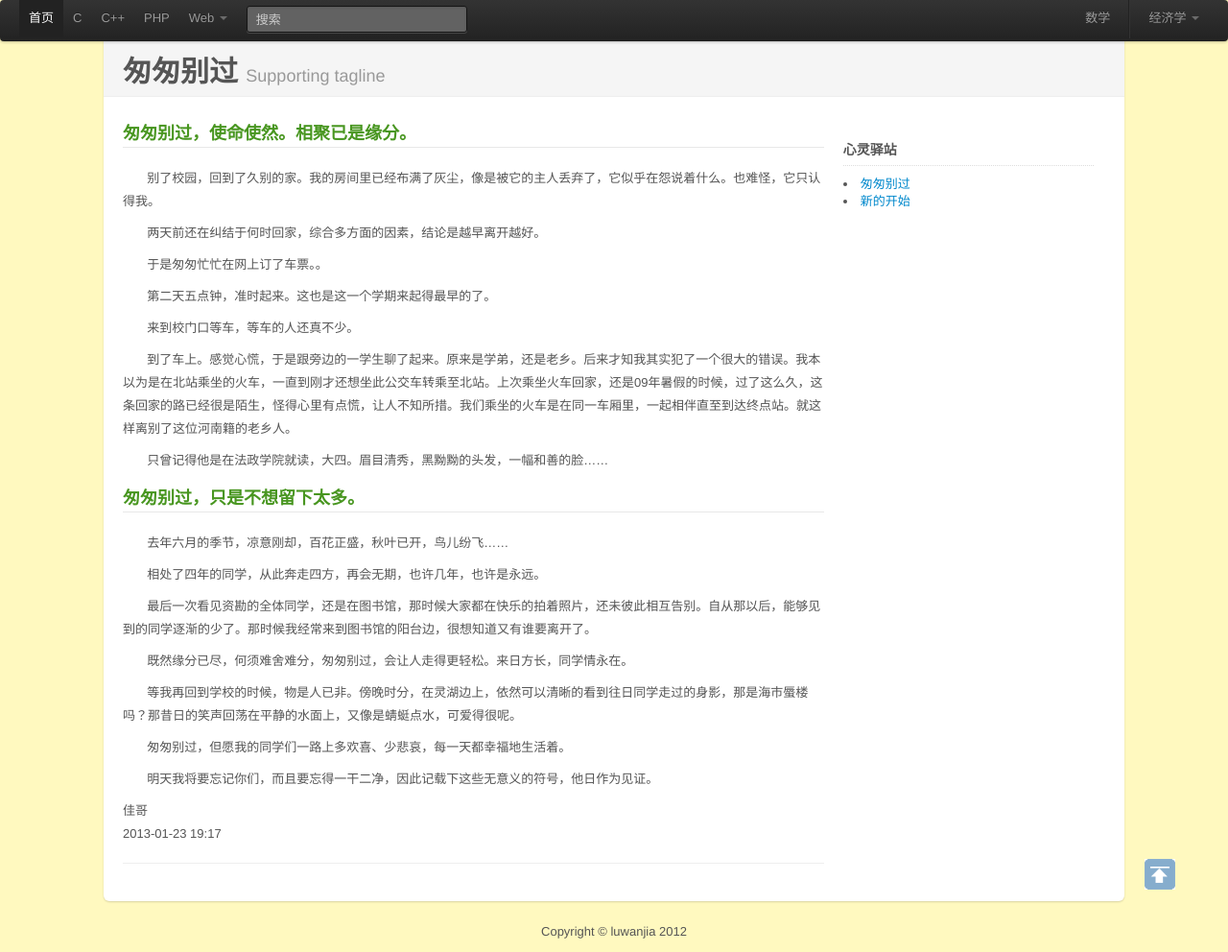
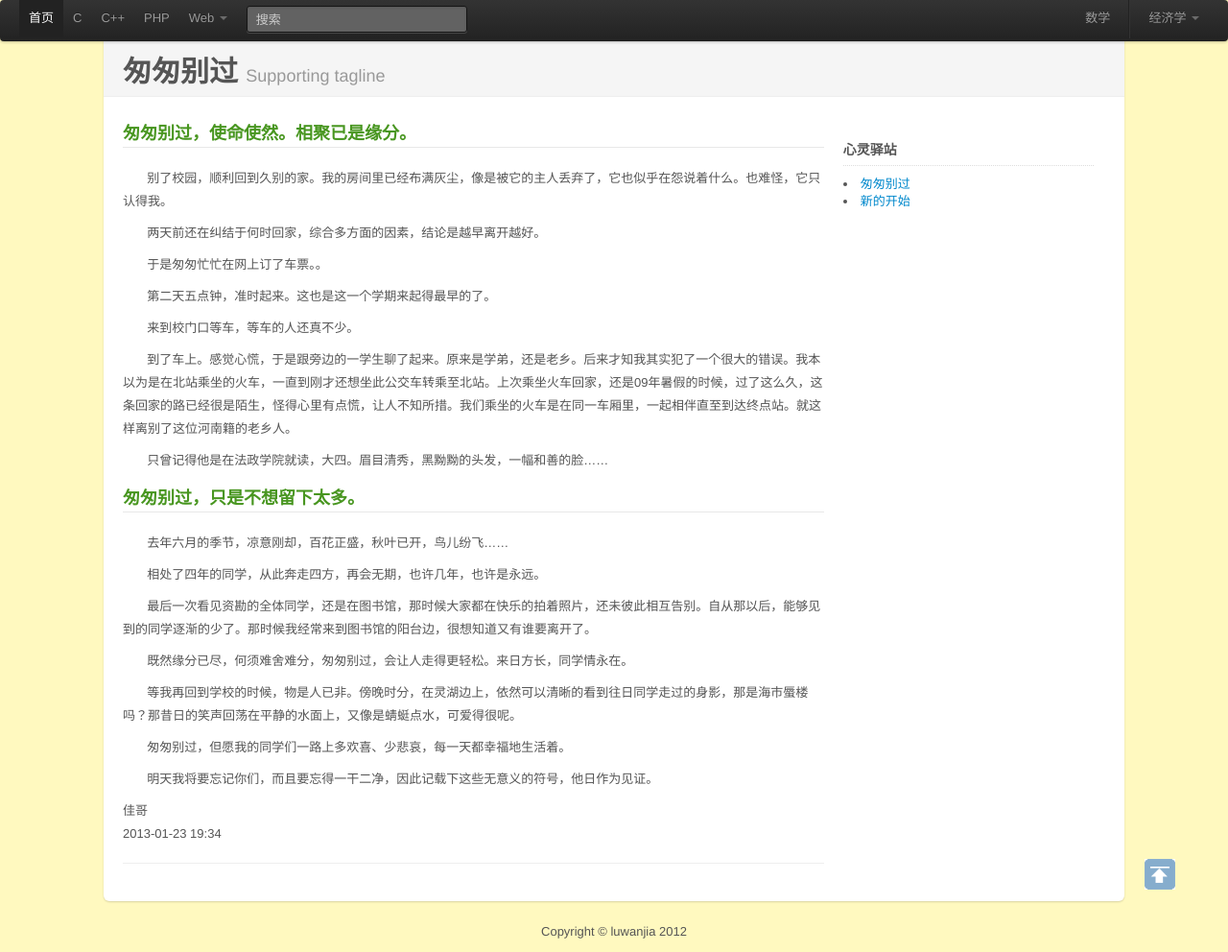
Before and after one commit to luwanlili/luwanlili.github.com, a Jekyll site: the page built from _posts/2013-01-23-匆匆别过.html, in a window 1280 px wide and 992 px high. Shown: the whole window at 96% size. Built offline with Jekyll 4.4.1, drawn with Linux system fonts in a browser that asks for light colours.

Commit message:
modify a post

```diff
--- a/_posts/2013-01-23-匆匆别过.html
+++ b/_posts/2013-01-23-匆匆别过.html
@@ -10,7 +10,7 @@ title: 匆匆别过
 	<div class="v-entry">
 
 		<h2>匆匆别过，使命使然。相聚已是缘分。</h2>
-		<p>&nbsp;&nbsp;&nbsp;&nbsp;&nbsp;&nbsp;&nbsp;别了校园，回到了久别的家。我的房间里已经布满了灰尘，像是被它的主人丢弃了，它似乎在怨说着什么。也难怪，它只认得我。</p>
+		<p>&nbsp;&nbsp;&nbsp;&nbsp;&nbsp;&nbsp;&nbsp;别了校园，顺利回到久别的家。我的房间里已经布满灰尘，像是被它的主人丢弃了，它也似乎在怨说着什么。也难怪，它只认得我。</p>
 		<p>&nbsp;&nbsp;&nbsp;&nbsp;&nbsp;&nbsp;&nbsp;两天前还在纠结于何时回家，综合多方面的因素，结论是越早离开越好。</p>
 		<p>&nbsp;&nbsp;&nbsp;&nbsp;&nbsp;&nbsp;&nbsp;于是匆匆忙忙在网上订了车票。。</p>
 		<p>&nbsp;&nbsp;&nbsp;&nbsp;&nbsp;&nbsp;&nbsp;第二天五点钟，准时起来。这也是这一个学期来起得最早的了。</p>
@@ -26,7 +26,7 @@ title: 匆匆别过
 		<p>&nbsp;&nbsp;&nbsp;&nbsp;&nbsp;&nbsp;&nbsp;匆匆别过，但愿我的同学们一路上多欢喜、少悲哀，每一天都幸福地生活着。</p>
 		<p>&nbsp;&nbsp;&nbsp;&nbsp;&nbsp;&nbsp;&nbsp;明天我将要忘记你们，而且要忘得一干二净，因此记载下这些无意义的符号，他日作为见证。</p>
 		<p>佳哥
-		<br>2013-01-23  19:17</br>
+		<br>2013-01-23  19:34</br>
 		</p>
 	</div>
 	<hr>
```
